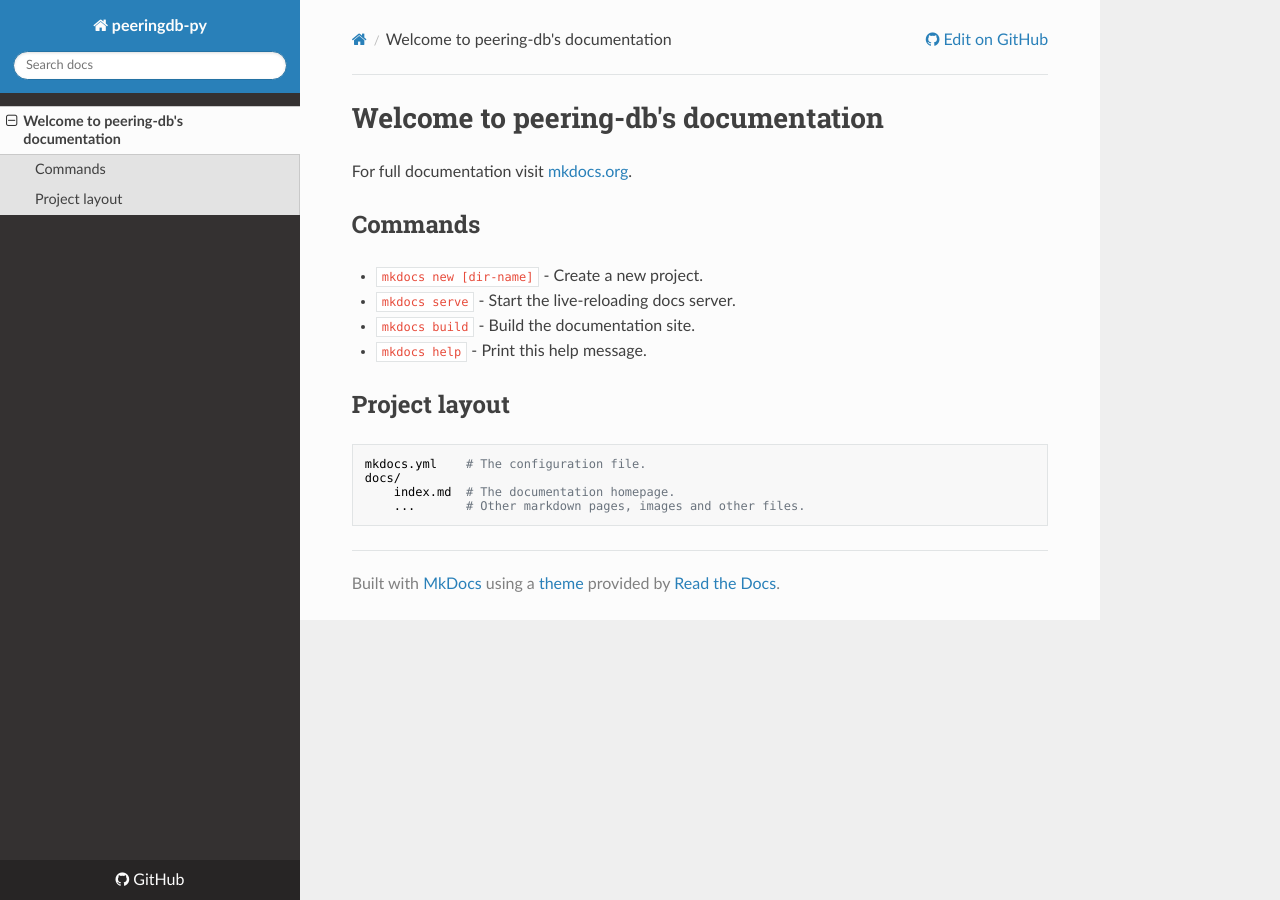
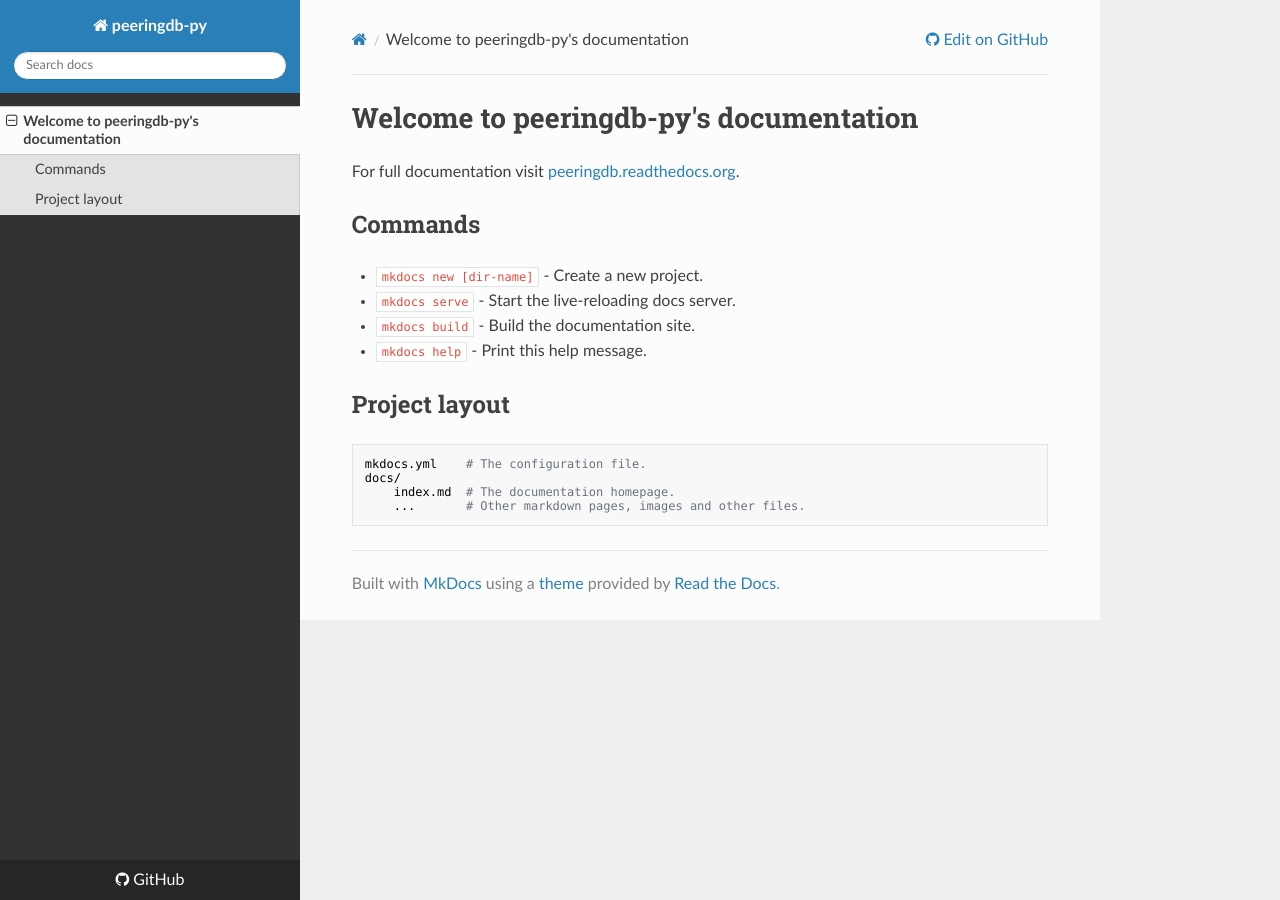
Before and after one commit to suih/peeringdb-py, an MkDocs documentation site: the page built from docs/index.md, in a window 1280 px wide. Built offline with MkDocs 1.6.1, drawn with Linux system fonts in a browser that asks for light colours; nearby versions of some CDN libraries.

```diff
--- a/docs/index.md
+++ b/docs/index.md
@@ -1,6 +1,6 @@
-# Welcome to peering-db's documentation
+# Welcome to peeringdb-py's documentation
 
-For full documentation visit [mkdocs.org](http://mkdocs.org).
+For full documentation visit [peeringdb.readthedocs.org](http://peeringdb.readthedocs.org).
 
 ## Commands
 
--- a/mkdocs.yml
+++ b/mkdocs.yml
@@ -1,3 +1,3 @@
 site_name: peeringdb-py
 theme: readthedocs
-repo_url: https://github.com/natm/peeringdb-py/
+repo_url: https://github.com/netflix/peeringdb-py/
--- a/setup.py
+++ b/setup.py
@@ -16,7 +16,7 @@ from distutils.core import setup
 setup(
   name = 'peeringdb',
   packages = ['peeringdb'], # this must be the same as the name above
-  version = '0.2',
+  version = '0.3',
   description = 'PeeringDB API Python library',
   author = 'Nat Morris',
   author_email = 'nat@netflix.com',
```
